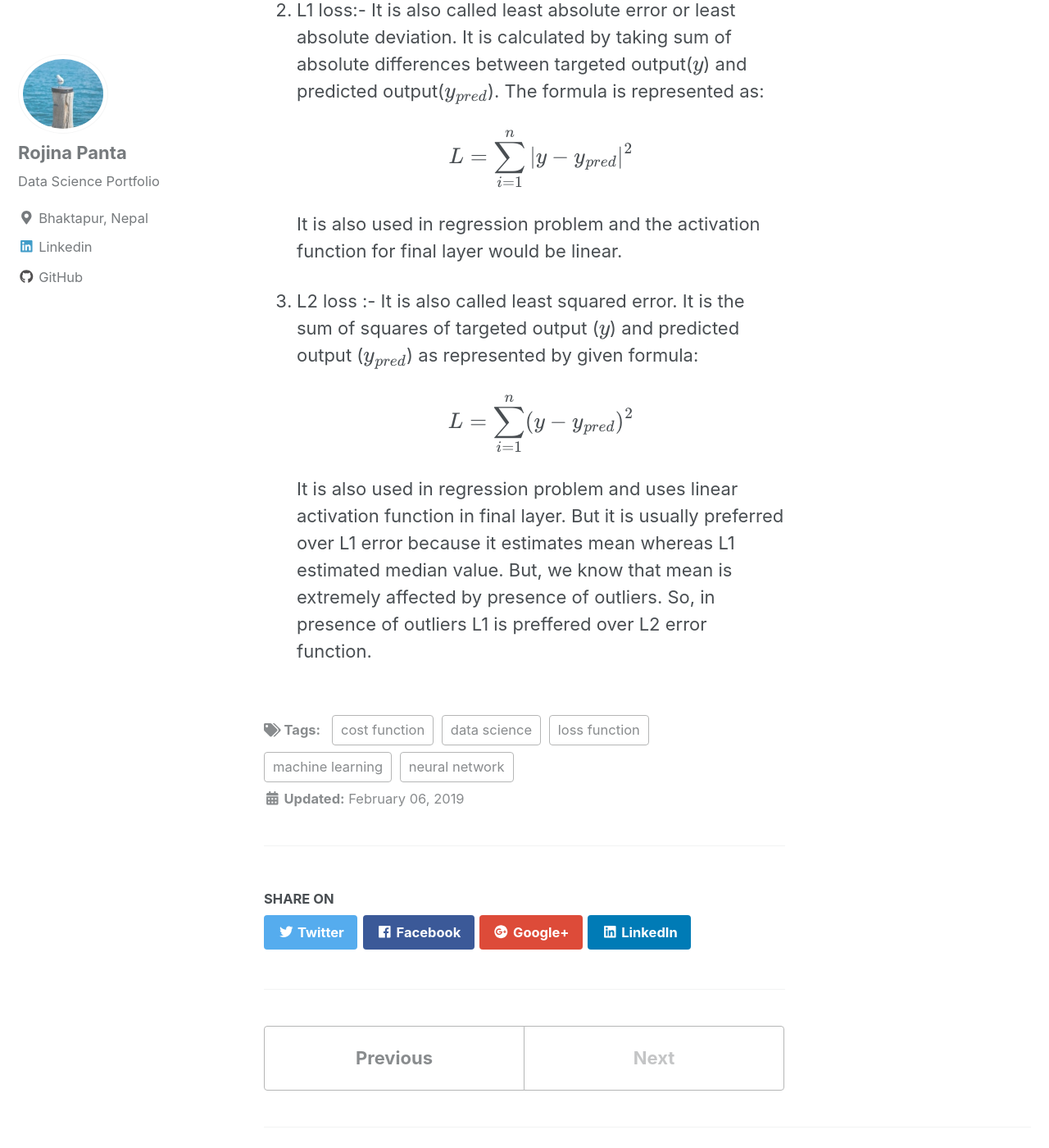
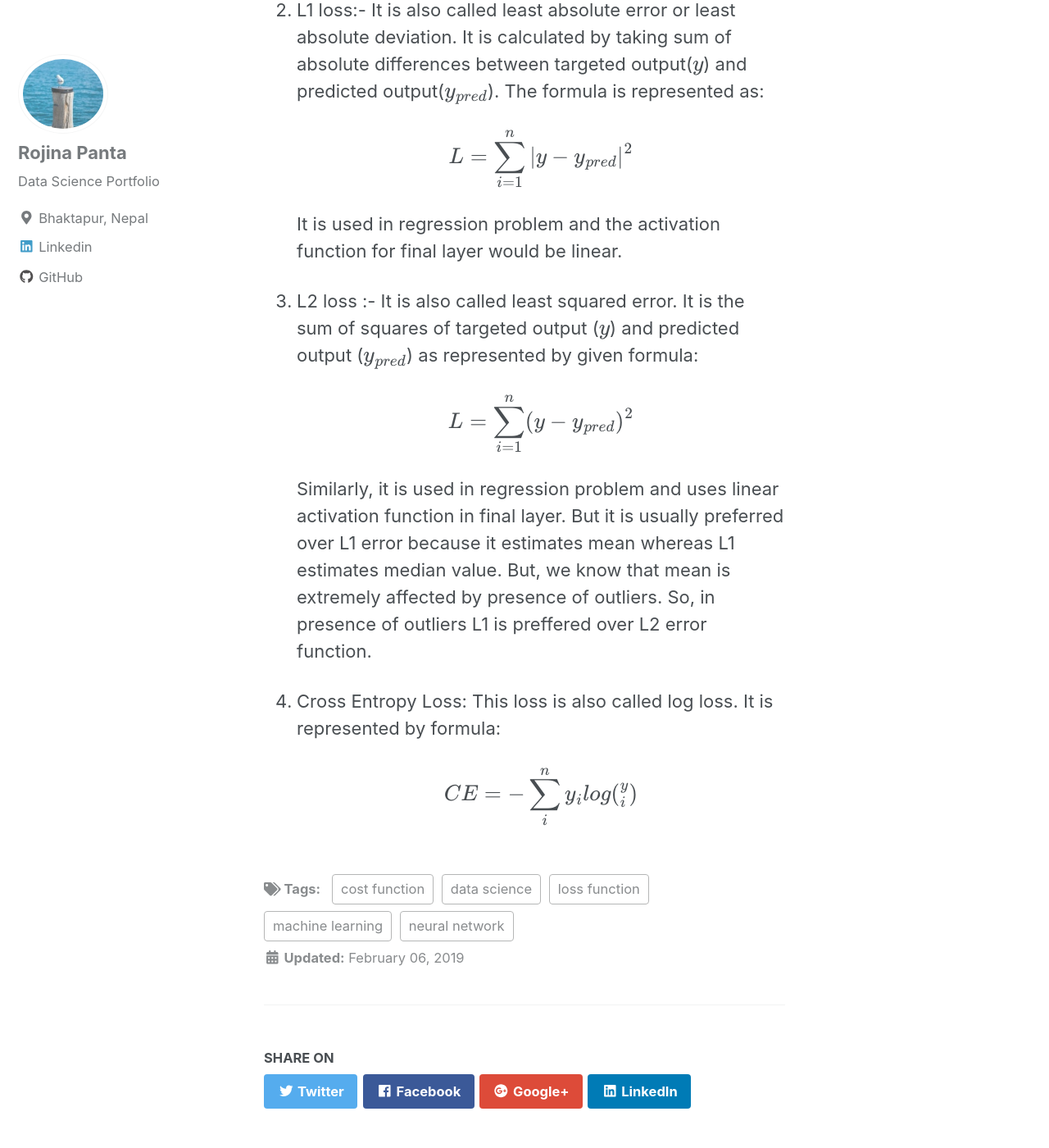
Before and after one commit to Rojina99/Rojina99.github.io, a Jekyll site: the page built from _posts/2019-02-06-loss_function.md, in a window 1280 px wide and 1400 px high, scrolled down 2609 px. Shown: the whole window at 82% size. Built offline with Jekyll 4.4.1, drawn with Linux system fonts in a browser that asks for light colours; cached includes are drawn as plain includes; nearby versions of some CDN libraries; formulas are drawn with MathJax 3; some of the changed text lies outside the part shown.

Commit message:
Update 2019-02-06-loss_function.md

```diff
--- a/_posts/2019-02-06-loss_function.md
+++ b/_posts/2019-02-06-loss_function.md
@@ -66,11 +66,16 @@ Before understanding the process of neural network optimization we have to under
 
     $$ L = \sum_{i=1}^{n}|y-y_{pred}|^2 $$
 
-    It is also used in regression problem and the activation function for final layer would be linear.
+    It is used in regression problem and the activation function for final layer would be linear.
 
  3. L2 loss :-
     It is also called least squared error. It is the sum of squares of targeted output ($$ y $$) and predicted output ($$ y_{pred} $$) as represented by given formula:
 
     $$ L = \sum_{i=1}^{n}(y-y_{pred})^2  $$
 
-    It is also used in regression problem and uses linear activation function in final layer. But it is usually preferred over L1 error because it estimates mean whereas L1 estimated median value. But, we know that mean is extremely affected by presence of outliers. So, in presence of outliers L1 is preffered over L2 error function.
+    Similarly, it is used in regression problem and uses linear activation function in final layer. But it is usually preferred over L1 error because it estimates mean whereas L1 estimates median value. But, we know that mean is extremely affected by presence of outliers. So, in presence of outliers L1 is preffered over L2 error function.
+
+ 4. Cross Entropy Loss:
+    This loss is also called log loss. It is represented by formula:
+
+    $$ CE = -\sum_{i}^{n}y_{i} log (^y_{i}) $$
```
